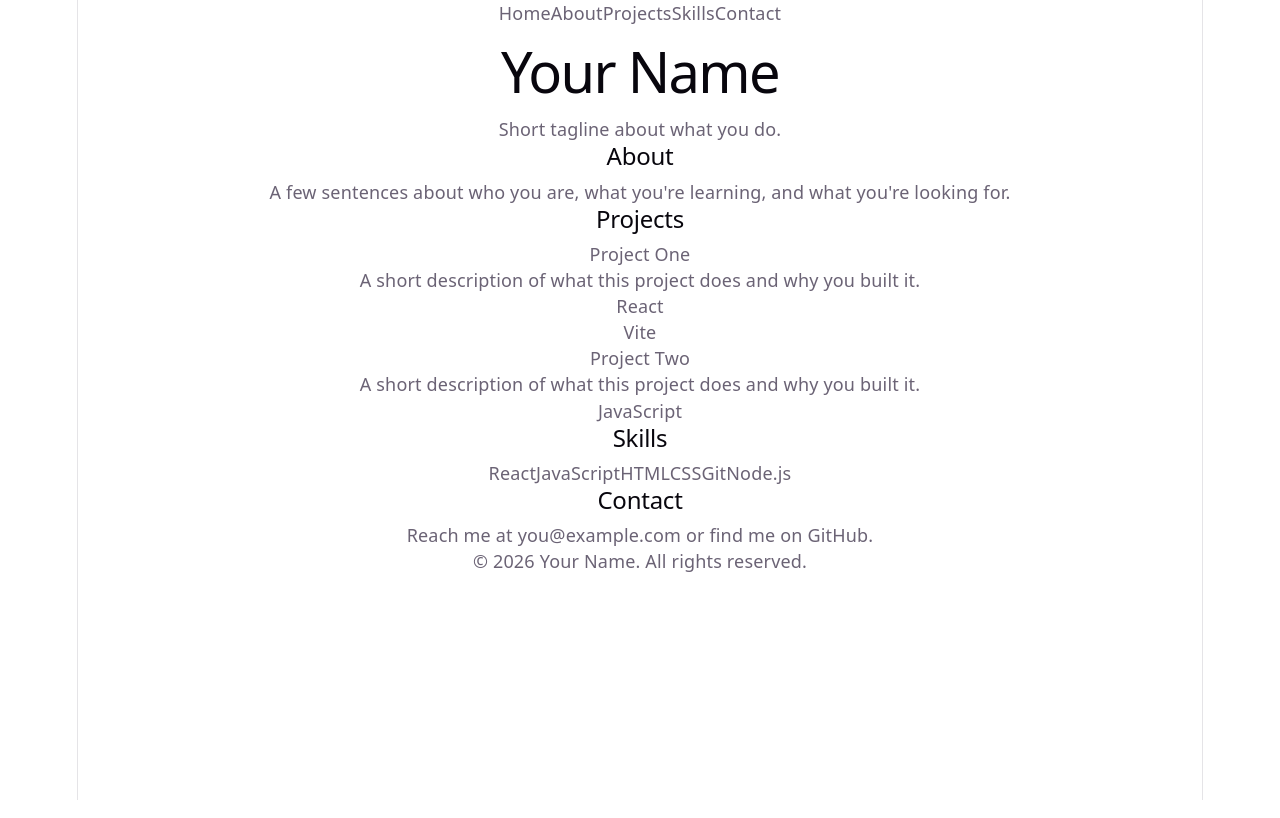
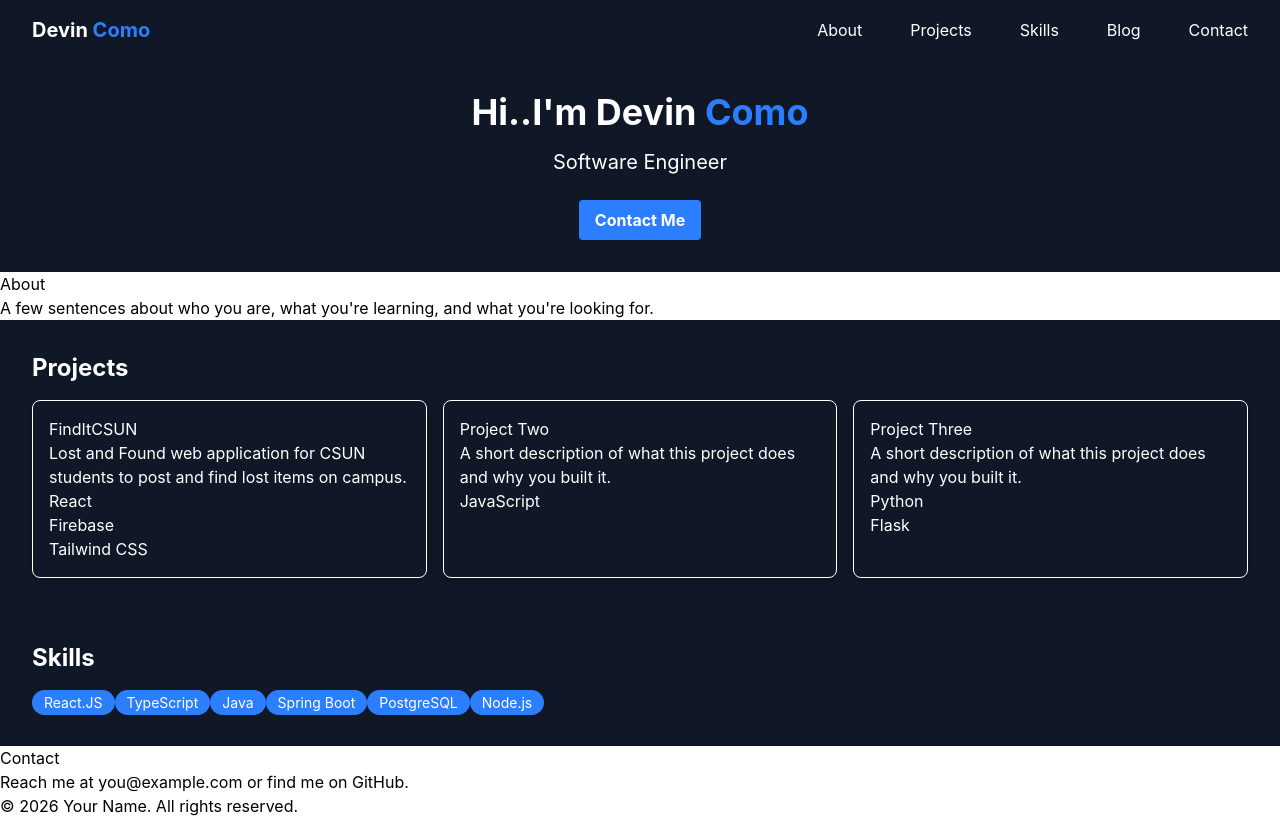
Before and after one commit to QuakerSoft/my-portfolio, a React (Vite) app: page / in a window 1280 px wide. Built offline with nearby package versions, Linux system fonts and the light colour scheme.

Commit message:
pushing to clone repo

```diff
--- a/src/components/Navbar.jsx
+++ b/src/components/Navbar.jsx
@@ -1,13 +1,15 @@
 function Navbar() {
   return (
-    <nav>
-      <a href="#hero">Home</a>
-      <a href="#about">About</a>
-      <a href="#projects">Projects</a>
-      <a href="#skills">Skills</a>
-      <a href="#contact">Contact</a>
+    <nav className="flex items-center justify-between p-4 bg-gray-900 text-white">
+      <div className="text-xl font-bold mx-4">Devin <span className="text-blue-500">Como</span></div>
+      <ul className="flex space-x-4">
+        <li><a href="#about" className="mx-4 transition-all duration-300 ease-out underline-offset-[10px] hover:underline hover:text-blue-500">About</a></li>
+        <li><a href="#projects" className="mx-4 transition-all duration-300 ease-out underline-offset-[10px] hover:underline hover:text-blue-500">Projects</a></li>
+        <li><a href="#skills" className="mx-4 transition-all duration-300 ease-out underline-offset-[10px] hover:underline hover:text-blue-500">Skills</a></li>
+        <li><a href="#blog" className="mx-4 transition-all duration-300 ease-out underline-offset-[10px] hover:underline hover:text-blue-500">Blog</a></li>
+        <li><a href="#contact" className="mx-4 transition-all duration-300 ease-out underline-offset-[10px] hover:underline hover:text-blue-500">Contact</a></li>
+      </ul>
     </nav>
   )
 }
-
 export default Navbar
--- a/src/components/ProjectCard.jsx
+++ b/src/components/ProjectCard.jsx
@@ -1,6 +1,6 @@
 function ProjectCard({ title, description, image, tags, liveUrl, githubUrl }) {
   return (
-    <div className="project-card">
+    <div className="project-card border rounded-lg p-4 shadow-md transition-transform duration-500 ease-out hover:scale-105">
       {image && <img src={image} alt={title} />}
       <h3>{title}</h3>
       <p>{description}</p>
--- a/src/components/SkillBadge.jsx
+++ b/src/components/SkillBadge.jsx
@@ -1,5 +1,7 @@
 function SkillBadge({ name }) {
-  return <span className="skill-badge">{name}</span>
+  return <span className="skill-badge bg-blue-500 text-white px-3 py-1 rounded-full text-sm">
+    {name}
+  </span>
 }
 
 export default SkillBadge
--- a/src/data/projects.js
+++ b/src/data/projects.js
@@ -1,9 +1,9 @@
 export const projects = [
   {
-    title: 'Project One',
-    description: 'A short description of what this project does and why you built it.',
+    title: 'FindItCSUN',
+    description: 'Lost and Found web application for CSUN students to post and find lost items on campus.',
     image: '',
-    tags: ['React', 'Vite'],
+    tags: ['React', 'Firebase', 'Tailwind CSS'],
     liveUrl: '',
     githubUrl: '',
   },
@@ -15,4 +15,12 @@ export const projects = [
     liveUrl: '',
     githubUrl: '',
   },
+  {
+    title: 'Project Three',
+    description: 'A short description of what this project does and why you built it.',
+    image: '',
+    tags: ['Python', 'Flask'],
+    liveUrl: '',
+    githubUrl: '',
+  },
 ]
--- a/src/index.css
+++ b/src/index.css
@@ -1,112 +1 @@
 @import "tailwindcss";
-:root {
-  --text: #6b6375;
-  --text-h: #08060d;
-  --bg: #fff;
-  --border: #e5e4e7;
-  --code-bg: #f4f3ec;
-  --accent: #aa3bff;
-  --accent-bg: rgba(170, 59, 255, 0.1);
-  --accent-border: rgba(170, 59, 255, 0.5);
-  --social-bg: rgba(244, 243, 236, 0.5);
-  --shadow:
-    rgba(0, 0, 0, 0.1) 0 10px 15px -3px, rgba(0, 0, 0, 0.05) 0 4px 6px -2px;
-
-  --sans: system-ui, 'Segoe UI', Roboto, sans-serif;
-  --heading: system-ui, 'Segoe UI', Roboto, sans-serif;
-  --mono: ui-monospace, Consolas, monospace;
-
-  font: 18px/145% var(--sans);
-  letter-spacing: 0.18px;
-  color-scheme: light dark;
-  color: var(--text);
-  background: var(--bg);
-  font-synthesis: none;
-  text-rendering: optimizeLegibility;
-  -webkit-font-smoothing: antialiased;
-  -moz-osx-font-smoothing: grayscale;
-
-  @media (max-width: 1024px) {
-    font-size: 16px;
-  }
-}
-
-@media (prefers-color-scheme: dark) {
-  :root {
-    --text: #9ca3af;
-    --text-h: #f3f4f6;
-    --bg: #16171d;
-    --border: #2e303a;
-    --code-bg: #1f2028;
-    --accent: #c084fc;
-    --accent-bg: rgba(192, 132, 252, 0.15);
-    --accent-border: rgba(192, 132, 252, 0.5);
-    --social-bg: rgba(47, 48, 58, 0.5);
-    --shadow:
-      rgba(0, 0, 0, 0.4) 0 10px 15px -3px, rgba(0, 0, 0, 0.25) 0 4px 6px -2px;
-  }
-
-  #social .button-icon {
-    filter: invert(1) brightness(2);
-  }
-}
-
-body {
-  margin: 0;
-}
-
-#root {
-  width: 1126px;
-  max-width: 100%;
-  margin: 0 auto;
-  text-align: center;
-  border-inline: 1px solid var(--border);
-  min-height: 100svh;
-  display: flex;
-  flex-direction: column;
-  box-sizing: border-box;
-}
-
-h1,
-h2 {
-  font-family: var(--heading);
-  font-weight: 500;
-  color: var(--text-h);
-}
-
-h1 {
-  font-size: 56px;
-  letter-spacing: -1.68px;
-  margin: 32px 0;
-  @media (max-width: 1024px) {
-    font-size: 36px;
-    margin: 20px 0;
-  }
-}
-h2 {
-  font-size: 24px;
-  line-height: 118%;
-  letter-spacing: -0.24px;
-  margin: 0 0 8px;
-  @media (max-width: 1024px) {
-    font-size: 20px;
-  }
-}
-p {
-  margin: 0;
-}
-
-code,
-.counter {
-  font-family: var(--mono);
-  display: inline-flex;
-  border-radius: 4px;
-  color: var(--text-h);
-}
-
-code {
-  font-size: 15px;
-  line-height: 135%;
-  padding: 4px 8px;
-  background: var(--code-bg);
-}
--- a/src/sections/Contact.jsx
+++ b/src/sections/Contact.jsx
@@ -12,5 +12,4 @@ function Contact() {
     </section>
   )
 }
-
 export default Contact
--- a/src/sections/Hero.jsx
+++ b/src/sections/Hero.jsx
@@ -1,10 +1,13 @@
-function Hero() {
-  return (
-    <section id="hero">
-      <h1>Your Name</h1>
-      <p>Short tagline about what you do.</p>
-    </section>
-  )
+function Hero(){
+    return (
+        <section className="flex flex-col items-center justify-center p-8 bg-gray-900 text-white">
+            <h1 className="text-4xl font-bold mb-4">Hi..I'm Devin <span className="text-blue-500">Como</span></h1>
+            <p className="text-xl mb-6">Software Engineer</p>
+            <button className="bg-blue-500 hover:bg-blue-700 text-white font-bold py-2 px-4 rounded">
+                Contact Me
+            </button>
+        </section>
+    )
 }
 
 export default Hero
--- a/src/sections/Projects.jsx
+++ b/src/sections/Projects.jsx
@@ -3,9 +3,9 @@ import { projects } from '../data/projects'
 
 function Projects() {
   return (
-    <section id="projects">
-      <h2>Projects</h2>
-      <div className="project-grid">
+    <section className="projects-section p-8 bg-gray-900 text-white fleax ">
+      <h2 className="text-2xl font-bold mb-4">Projects</h2>
+      <div className="project-grid grid grid-cols-1 sm:grid-cols-2 md:grid-cols-3 gap-4">
         {projects.map((project) => (
           <ProjectCard key={project.title} {...project} />
         ))}
@@ -13,5 +13,4 @@ function Projects() {
     </section>
   )
 }
-
 export default Projects
--- a/src/sections/Skills.jsx
+++ b/src/sections/Skills.jsx
@@ -1,11 +1,11 @@
 import SkillBadge from '../components/SkillBadge'
 
-const skills = ['React', 'JavaScript', 'HTML', 'CSS', 'Git', 'Node.js']
+const skills = ['React.JS', 'TypeScript', 'Java', 'Spring Boot', 'PostgreSQL', 'Node.js']
 
 function Skills() {
   return (
-    <section id="skills">
-      <h2>Skills</h2>
+    <section id="skills" className="skills-section p-8 bg-gray-900 text-white">
+      <h2 className="text-2xl font-bold mb-4">Skills</h2>
       <div className="skills-list">
         {skills.map((skill) => (
           <SkillBadge key={skill} name={skill} />
```
Also changed, not shown: vite.config.js (line endings or trailing spaces).
